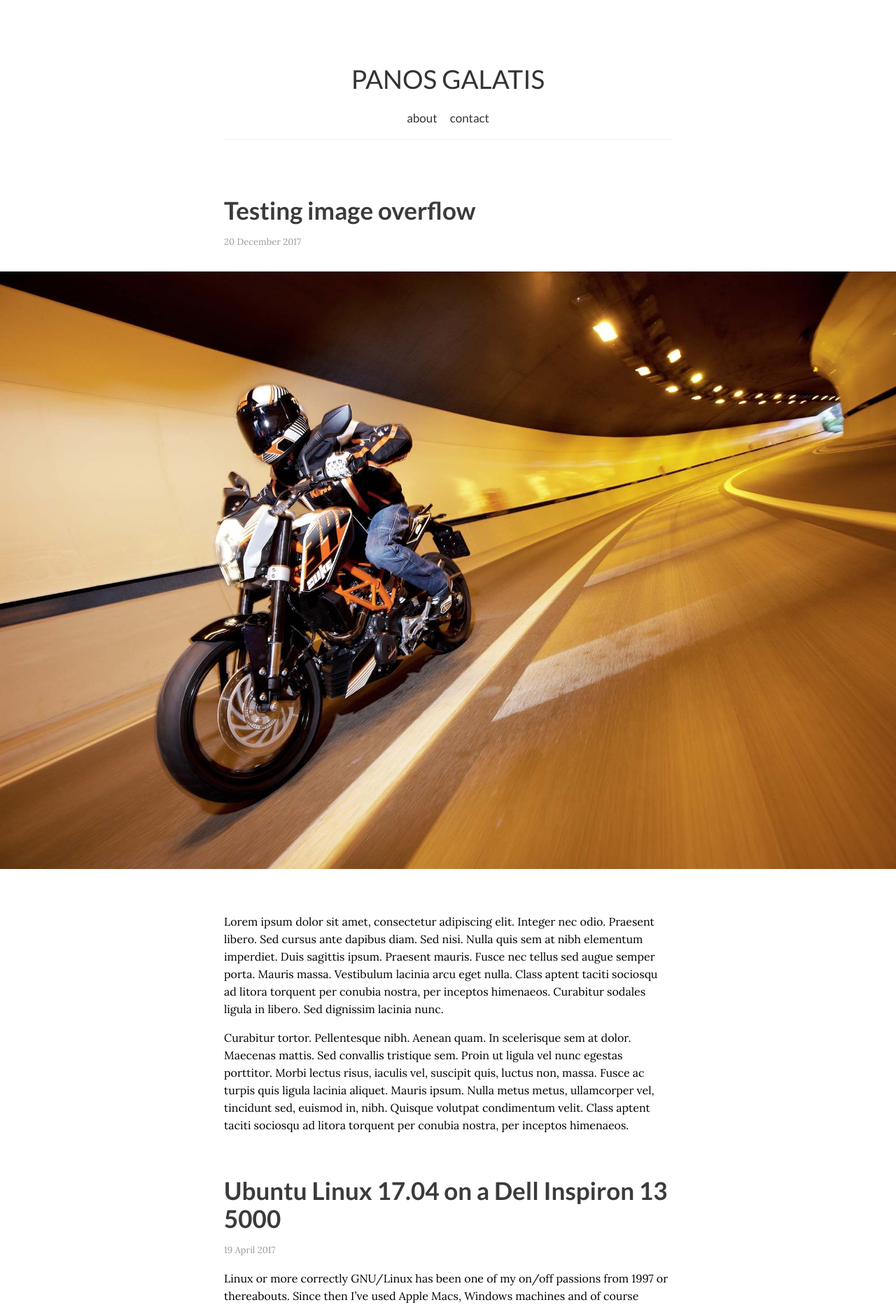
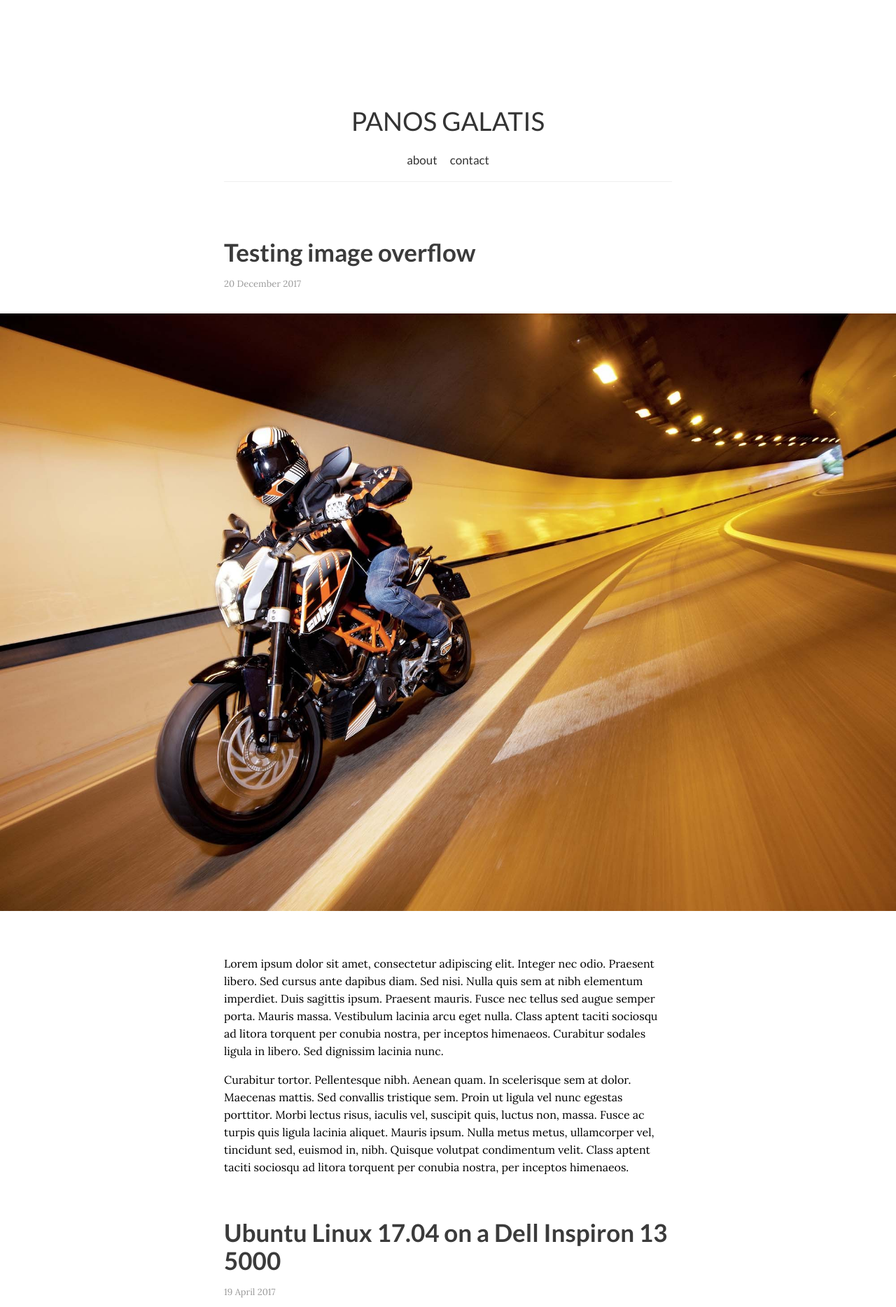
Before and after one commit to pgalatis/pgalatis.github.io, a Jekyll site: the page built from index.html, in a window 1280 px wide. Shown: the top 1868 px of the page at 70% size. Built offline with Jekyll 4.4.1, drawn with Linux system fonts in a browser that asks for light colours; nearby versions of some CDN libraries; the list of posts is cut into pages by our own code.

Commit message:
Update style.css

```diff
--- a/css/style.css
+++ b/css/style.css
@@ -12,7 +12,7 @@ body.fade-out {
 header.top {
     /*max-width: 70%;*/
     text-align: center;
-    margin-top: 100px;
+    margin-top: 160px;
     border-bottom: 1px solid #efefef;
 }
 
```
